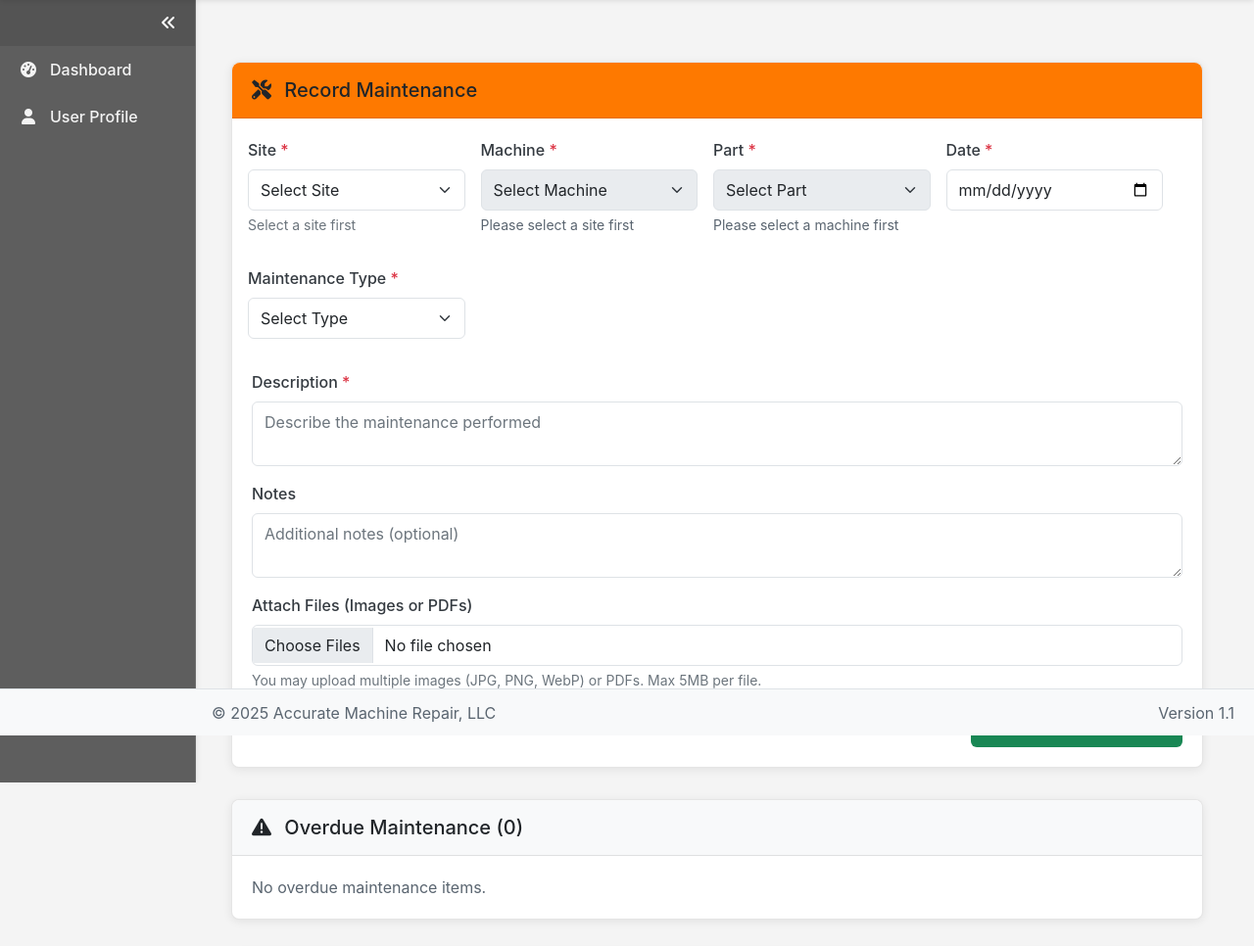
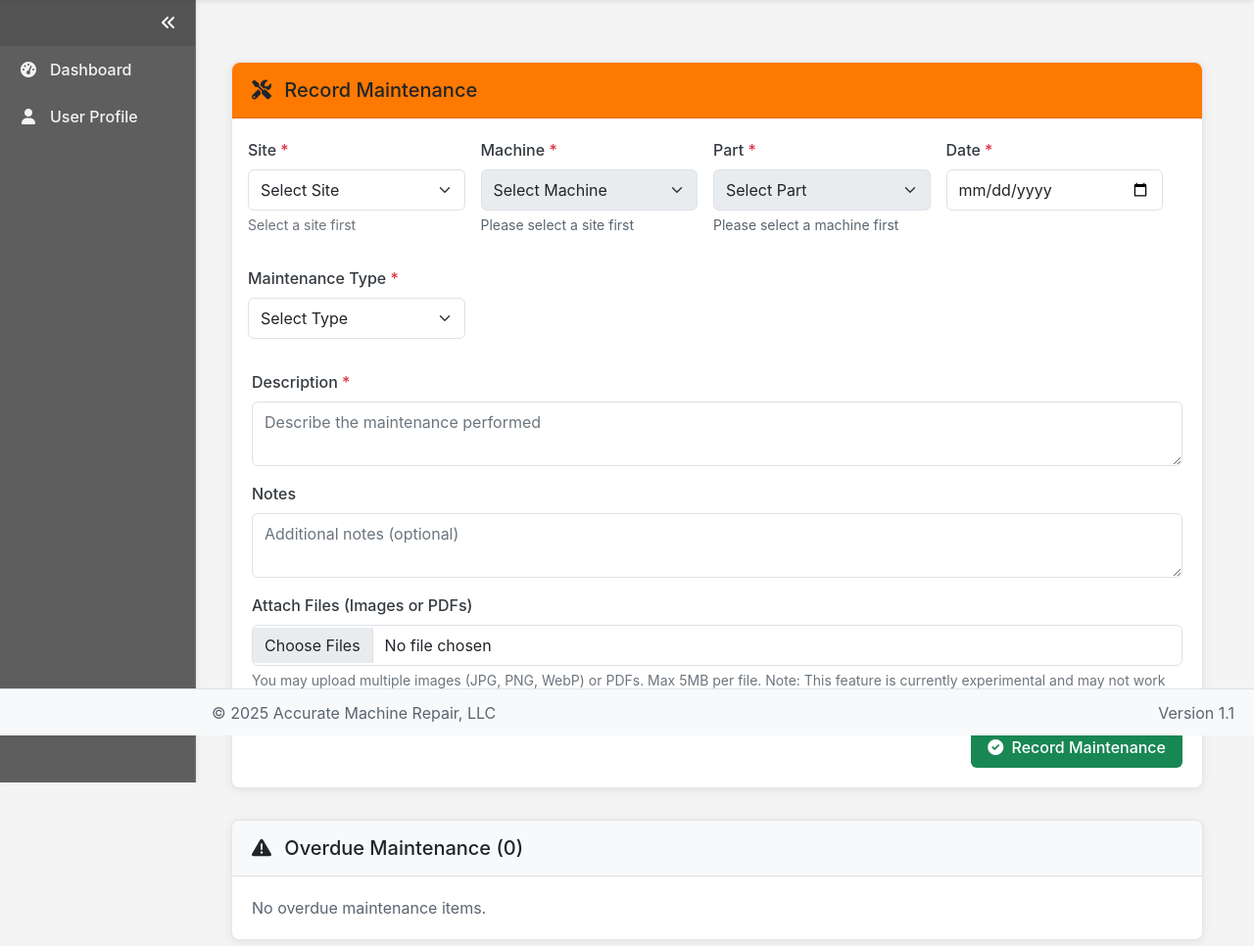
Before and after one commit to drizzydom/AMRS-Preventative-Maintenance, a Python web app: template templates/maintenance.html in a window 1280 px wide. Shown: the part 49-1015 px from the top of the page at 98% size. Run offline with Jinja, Linux system fonts and the light colour scheme; the template is opened without the code that fills it, so the values that code supplies are empty.

Commit message:
fix: update file upload notice to indicate experimental feature status

```diff
--- a/templates/maintenance.html
+++ b/templates/maintenance.html
@@ -90,7 +90,7 @@
                     <div class="mb-3">
                         <label for="maintenance_files" class="form-label">Attach Files (Images or PDFs)</label>
                         <input class="form-control" type="file" id="maintenance_files" name="maintenance_files" accept="image/*,application/pdf" multiple>
-                        <div class="form-text">You may upload multiple images (JPG, PNG, WebP) or PDFs. Max 5MB per file.</div>
+                        <div class="form-text">You may upload multiple images (JPG, PNG, WebP) or PDFs. Max 5MB per file. Note: This feature is currently experimental and may not work as intended.</div>
                     </div>
                     <div class="text-end">
                         <button type="submit" class="btn btn-success">
```
